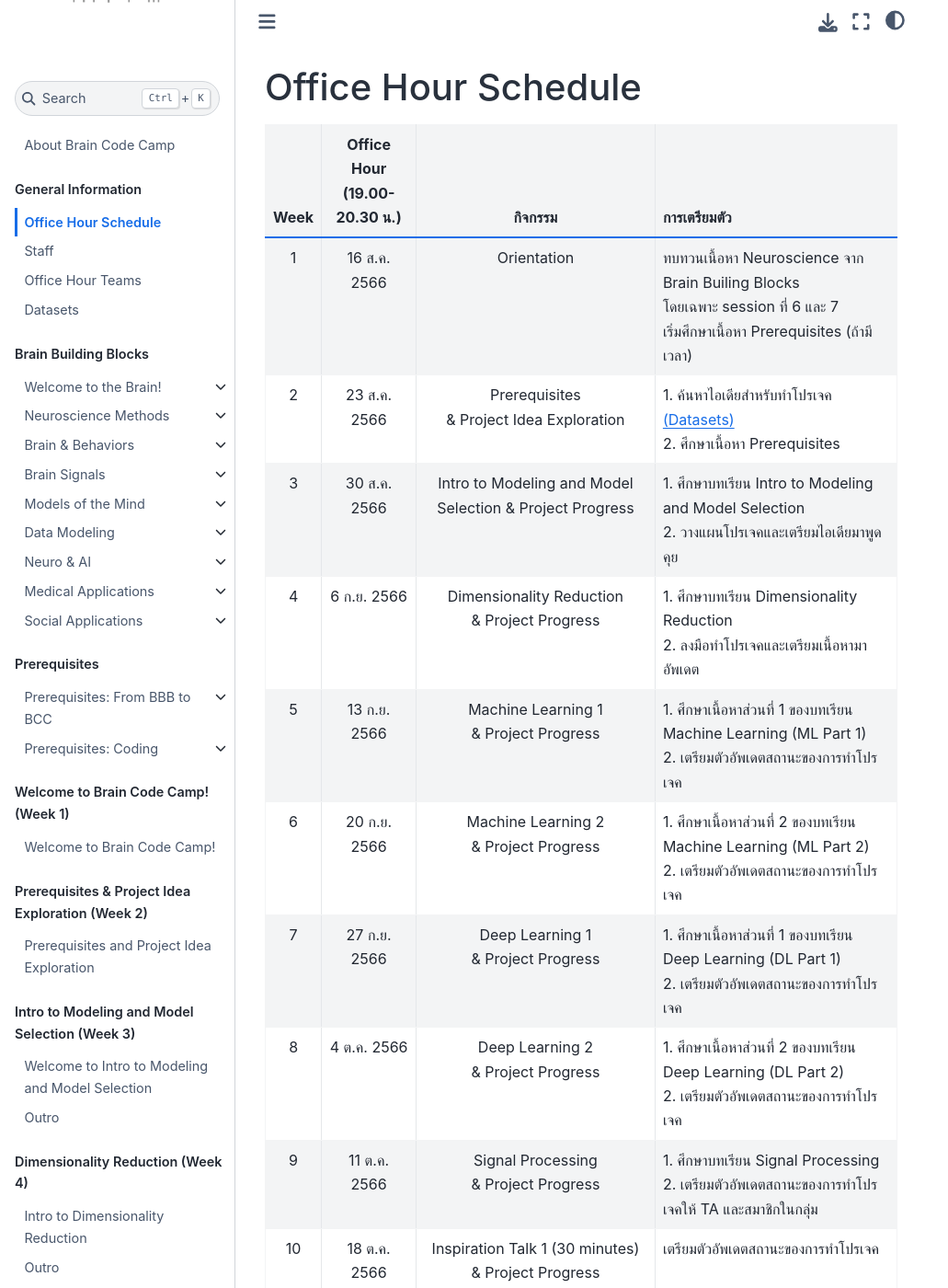
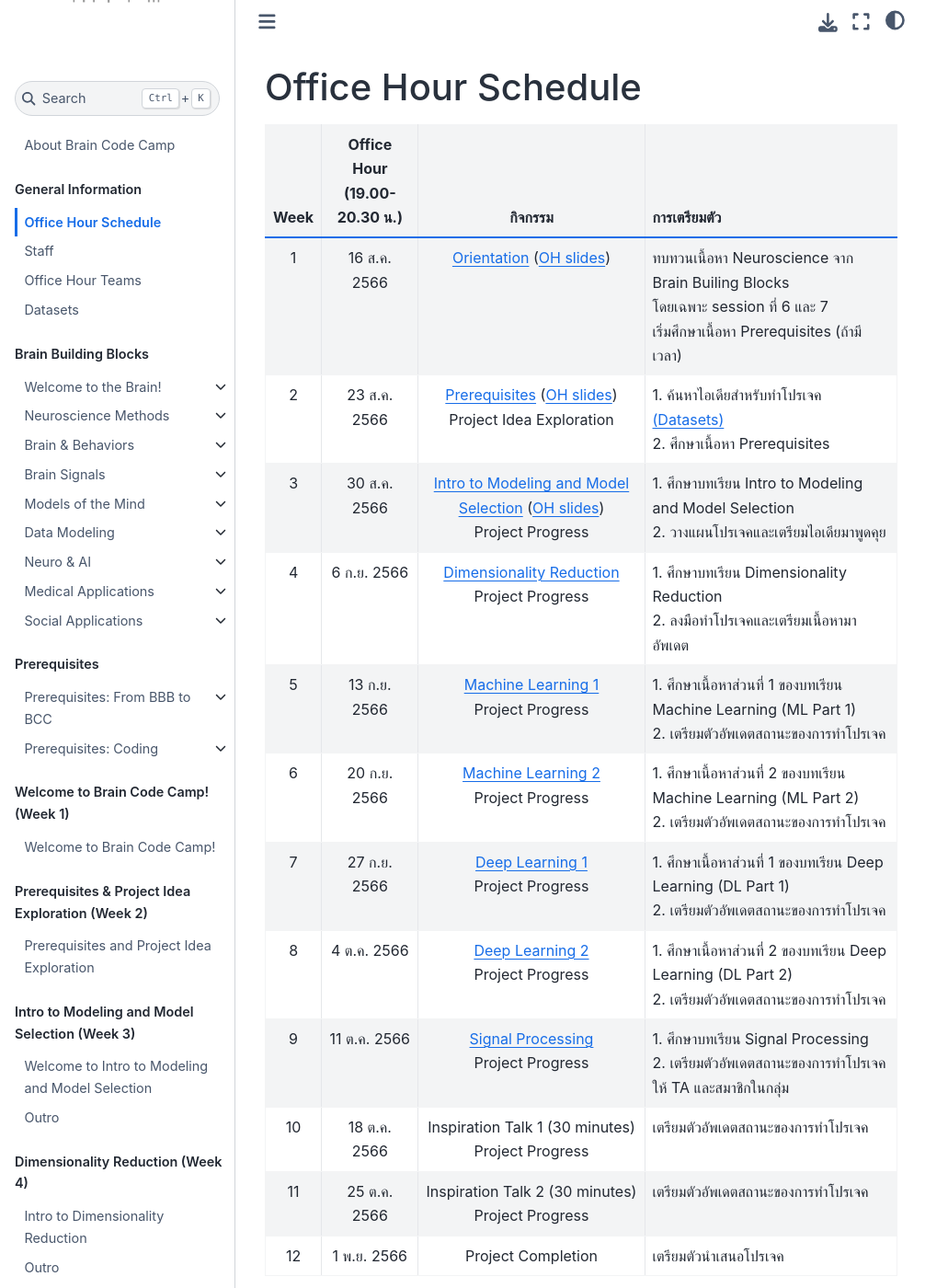
Before and after one commit to ichatnun/brainCodeCamp2023, a Jupyter Book: the page built from GeneralInfo/OH_schedule.md, in a window 1280 px wide and 1400 px high. Shown: the whole window at 92% size, without its empty margins (0-1031 px from the left). Built offline with Jupyter Book 1.0.4 settings and Sphinx 7.4.7 and the Sphinx Book theme 1.1.4, drawn with Linux system fonts in a browser that asks for light colours; pages that are not in the unit, such as notebooks, are missing from menus.

Commit message:
Update OH_schedule.md

```diff
--- a/GeneralInfo/OH_schedule.md
+++ b/GeneralInfo/OH_schedule.md
@@ -2,17 +2,17 @@
 
 |    Week   |   Office Hour  <br> (19.00-20.30 น.)|   กิจกรรม   |   การเตรียมตัว   |
 | :------------: | :-------------: | :-------------: | :------------- |
-| 1 | 16 ส.ค. 2566 | Orientation | ทบทวนเนื้อหา Neuroscience จาก Brain Builing Blocks <br> โดยเฉพาะ session ที่ 6 และ 7 <br> เริ่มศึกษาเนื้อหา Prerequisites (ถ้ามีเวลา)
-| 2 | 23 ส.ค. 2566 | Prerequisites <br> & Project Idea Exploration |1. ค้นหาไอเดียสำหรับทำโปรเจค [(Datasets)](/GeneralInfo/datasets.md) <br> 2. ศึกษาเนื้อหา Prerequisites |
-| 3 | 30 ส.ค. 2566 | Intro to Modeling and Model Selection & Project Progress | 1. ศึกษาบทเรียน Intro to Modeling and Model Selection <br> 2. วางแผนโปรเจคและเตรียมไอเดียมาพูดคุย|
-| 4 | 6 ก.ย. 2566 | Dimensionality Reduction <br> & Project Progress | 1. ศึกษาบทเรียน Dimensionality Reduction <br> 2. ลงมือทำโปรเจคและเตรียมเนื้อหามาอัพเดต|
-| 5 | 13 ก.ย. 2566 | Machine Learning 1 <br> & Project Progress | 1. ศึกษาเนื้อหาส่วนที่ 1 ของบทเรียน Machine Learning (ML Part 1) <br> 2. เตรียมตัวอัพเดตสถานะของการทำโปรเจค|
-| 6 | 20 ก.ย. 2566 | Machine Learning 2 <br> & Project Progress | 1. ศึกษาเนื้อหาส่วนที่ 2 ของบทเรียน Machine Learning (ML Part 2) <br> 2. เตรียมตัวอัพเดตสถานะของการทำโปรเจค|
-| 7 | 27 ก.ย. 2566 | Deep Learning 1 <br> & Project Progress | 1. ศึกษาเนื้อหาส่วนที่ 1 ของบทเรียน Deep Learning (DL Part 1) <br> 2. เตรียมตัวอัพเดตสถานะของการทำโปรเจค
-| 8 | 4 ต.ค. 2566 | Deep Learning 2 <br> & Project Progress | 1. ศึกษาเนื้อหาส่วนที่ 2 ของบทเรียน Deep Learning (DL Part 2) <br> 2. เตรียมตัวอัพเดตสถานะของการทำโปรเจค|
-| 9 | 11 ต.ค. 2566 | Signal Processing <br> & Project Progress | 1. ศึกษาบทเรียน Signal Processing <br> 2. เตรียมตัวอัพเดตสถานะของการทำโปรเจคให้ TA และสมาชิกในกลุ่ม|
-| 10 | 18 ต.ค. 2566 | Inspiration Talk 1 (30 minutes) <br> & Project Progress |เตรียมตัวอัพเดตสถานะของการทำโปรเจค |
-| 11 | 25 ต.ค. 2566 | Inspiration Talk 2 (30 minutes) <br> & Project Progress |เตรียมตัวอัพเดตสถานะของการทำโปรเจค |
+| 1 | 16 ส.ค. 2566 | [Orientation](/Fundamentals/WelcomeToBrainCodeCamp/Intro.md) ([OH slides](https://github.com/ichatnun/brainCodeCamp2023_lectures/blob/main/GeneralInfo/Orientation.pdf)) | ทบทวนเนื้อหา Neuroscience จาก Brain Builing Blocks <br> โดยเฉพาะ session ที่ 6 และ 7 <br> เริ่มศึกษาเนื้อหา Prerequisites (ถ้ามีเวลา)
+| 2 | 23 ส.ค. 2566 | [Prerequisites](/Fundamentals/PrereqAndProjectExploration/Intro.md) ([OH slides](https://github.com/ichatnun/brainCodeCamp2023_lectures/blob/main/PrereqAndProjectExploration/week2_prereq_project_exploration.pdf))<br> Project Idea Exploration |1. ค้นหาไอเดียสำหรับทำโปรเจค [(Datasets)](/GeneralInfo/datasets.md) <br> 2. ศึกษาเนื้อหา Prerequisites |
+| 3 | 30 ส.ค. 2566 | [Intro to Modeling and Model Selection](/Fundamentals/IntroToModeling/modeling_intro.md) ([OH slides](https://github.com/ichatnun/brainCodeCamp2023_lectures/blob/main/OfficeHourReview/week3_modeling.pdf)) <br> Project Progress | 1. ศึกษาบทเรียน Intro to Modeling and Model Selection <br> 2. วางแผนโปรเจคและเตรียมไอเดียมาพูดคุย|
+| 4 | 6 ก.ย. 2566 | [Dimensionality Reduction](/Fundamentals/DimensionalityReduction/dim_reduct_intro.md) <br>  Project Progress | 1. ศึกษาบทเรียน Dimensionality Reduction <br> 2. ลงมือทำโปรเจคและเตรียมเนื้อหามาอัพเดต|
+| 5 | 13 ก.ย. 2566 | [Machine Learning 1](/Fundamentals/MachineLearning/ml_part1_intro.md) <br>  Project Progress | 1. ศึกษาเนื้อหาส่วนที่ 1 ของบทเรียน Machine Learning (ML Part 1) <br> 2. เตรียมตัวอัพเดตสถานะของการทำโปรเจค|
+| 6 | 20 ก.ย. 2566 | [Machine Learning 2](/Fundamentals/MachineLearning/ml_part2_intro.md) <br>  Project Progress | 1. ศึกษาเนื้อหาส่วนที่ 2 ของบทเรียน Machine Learning (ML Part 2) <br> 2. เตรียมตัวอัพเดตสถานะของการทำโปรเจค|
+| 7 | 27 ก.ย. 2566 | [Deep Learning 1](/Fundamentals/DeepLearning/deep_learning_intro.md) <br>  Project Progress | 1. ศึกษาเนื้อหาส่วนที่ 1 ของบทเรียน Deep Learning (DL Part 1) <br> 2. เตรียมตัวอัพเดตสถานะของการทำโปรเจค
+| 8 | 4 ต.ค. 2566 | [Deep Learning 2](/Fundamentals/DeepLearning/deep_learning_part2_intro.md) <br>  Project Progress | 1. ศึกษาเนื้อหาส่วนที่ 2 ของบทเรียน Deep Learning (DL Part 2) <br> 2. เตรียมตัวอัพเดตสถานะของการทำโปรเจค|
+| 9 | 11 ต.ค. 2566 | [Signal Processing](/Fundamentals/SignalProcessing/signal_processing_intro.md) <br>  Project Progress | 1. ศึกษาบทเรียน Signal Processing <br> 2. เตรียมตัวอัพเดตสถานะของการทำโปรเจคให้ TA และสมาชิกในกลุ่ม|
+| 10 | 18 ต.ค. 2566 | Inspiration Talk 1 (30 minutes) <br>  Project Progress |เตรียมตัวอัพเดตสถานะของการทำโปรเจค |
+| 11 | 25 ต.ค. 2566 | Inspiration Talk 2 (30 minutes) <br>  Project Progress |เตรียมตัวอัพเดตสถานะของการทำโปรเจค |
 | 12 | 1 พ.ย. 2566 | Project Completion | เตรียมตัวนำเสนอโปรเจค |
 
 <b> หมายเหตุ </b>
```
